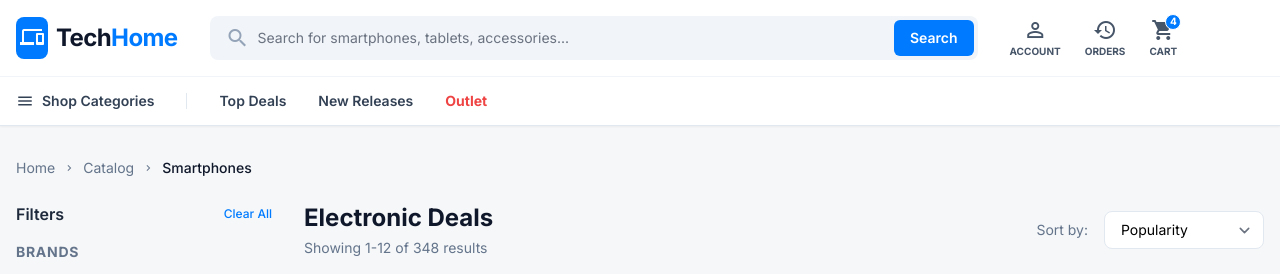
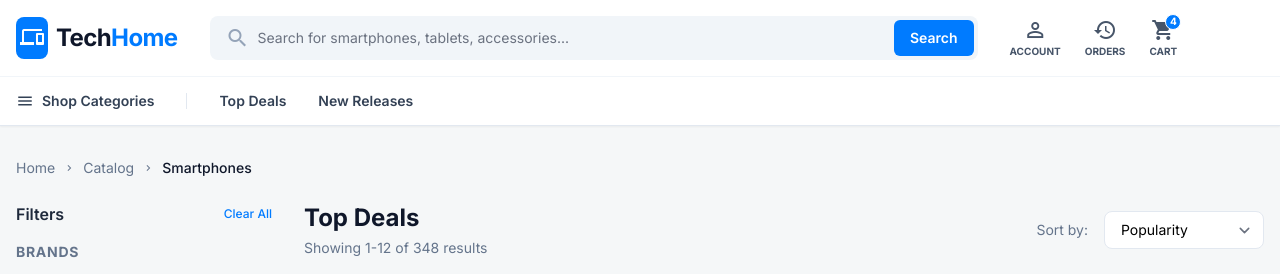
Before and after one commit to Danh2003dr/techhome-e-commerce, a React (Vite) app: page /#/deals in a window 1280 px wide. Shown: the top 274 px of the page. Built offline with nearby package versions, Linux system fonts and the light colour scheme.

Commit message:
update/compo

```diff
--- a/src/components/layout/Header.tsx
+++ b/src/components/layout/Header.tsx
@@ -78,7 +78,6 @@
             <div className="h-4 w-px bg-slate-200 dark:bg-slate-700" />
             <Link to="/deals" className="hover:text-primary transition-colors">Top Deals</Link>
             <Link to="/search" className="hover:text-primary transition-colors">New Releases</Link>
-            <Link to="/deals" className="text-red-500 font-bold hover:text-red-600 transition-colors">Outlet</Link>
           </div>
         </nav>
       </header>
--- a/src/pages/store/ProductListingPage.tsx
+++ b/src/pages/store/ProductListingPage.tsx
@@ -92,7 +92,7 @@
         <div className="flex-grow">
           <div className="flex flex-col md:flex-row md:items-center justify-between mb-8 gap-4">
             <div>
-              <h1 className="text-2xl font-bold text-slate-900 dark:text-white mb-1">Electronic Deals</h1>
+              <h1 className="text-2xl font-bold text-slate-900 dark:text-white mb-1">Top Deals</h1>
               <p className="text-sm text-slate-500">Showing 1-12 of {TOTAL_RESULTS} results</p>
             </div>
             <div className="flex items-center gap-4">
```
Also changed, not shown: 1 other file (tests, documents, lock files or other folders).
